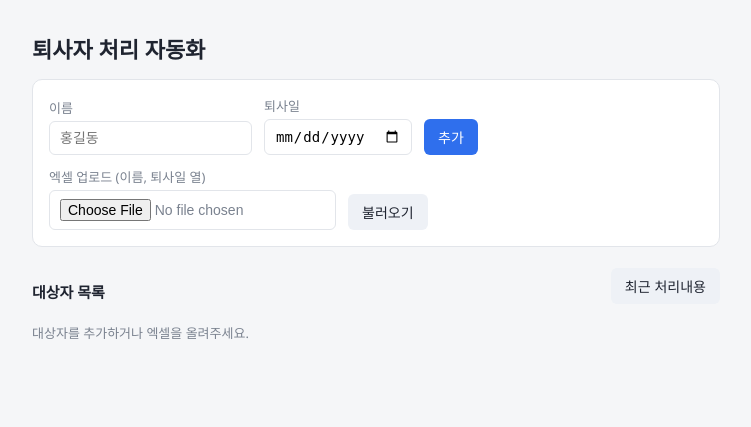
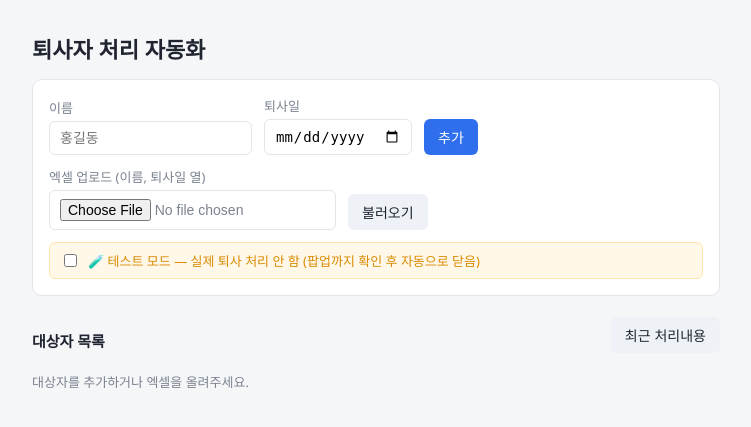
Before and after one commit to Jin-Gyu-19/KTY, a Flask app: page / in a window 1280 px wide. Shown: the top 427 px of the page, without its empty margins (264-1015 px from the left). Run offline with Flask 3, Linux system fonts and the light colour scheme.

Commit message:
Add test mode: verify multi-person flow without real retire
A "테스트 모드" checkbox (server flag, resets on restart) makes the
groupware scenario open the retire popup, verify the target name, then
close the popup and mark the site done — never clicking 완료, so no actual
resignation happens. This lets the full search→select→popup cycle be
exercised repeatedly across multiple people safely. The flag is applied to
the scenario just before each run.

Co-Authored-By: Claude Opus 4.8 <noreply@anthropic.com>
Claude-Session: https://claude.ai/code/session_01TZKL9yziWu9Pd8VCtVkTEg

```diff
--- a/app.py
+++ b/app.py
@@ -36,6 +36,9 @@ app = Flask(__name__)
 # 앱 시작 시: 이전 세션 작업은 보관함으로 옮기고 빈 화면으로 시작한다.
 state.begin_session()
 
+# 테스트 모드(실제 처리 없이 흐름만 확인). 앱 재시작하면 꺼진다.
+_TEST_MODE = {"on": False}
+
 
 def _scenario_list() -> list[dict]:
     return [
@@ -60,8 +63,16 @@ def api_status():
             "scenarios": _scenario_list(),
             "targets": state.snapshot(),
             "restorable": state.latest_restorable(),
+            "test_mode": _TEST_MODE["on"],
         }
     )
+
+
+@app.post("/api/testmode")
+def api_testmode():
+    data = request.get_json(force=True, silent=True) or {}
+    _TEST_MODE["on"] = bool(data.get("on"))
+    return jsonify({"test_mode": _TEST_MODE["on"]})
 
 
 @app.get("/api/history")
@@ -227,6 +238,7 @@ def api_run(site_id: str):
     if emp is None:
         return jsonify({"error": "먼저 퇴사자를 입력하세요."}), 400
     try:
+        scenario.test_mode = _TEST_MODE["on"]  # 실행 직전 테스트 모드 반영
         if scenario.kind == "api":
             result = scenario.run_api(emp)
         else:
--- a/automation/sites/base.py
+++ b/automation/sites/base.py
@@ -55,6 +55,8 @@ class SiteScenario:
     login_required: bool = True
     # 자동으로 최종 제출까지 할지. 기본값 False = 제출 직전에서 멈춘다.
     auto_submit: bool = False
+    # 테스트 모드: 실제 확정 없이 흐름만 확인(팝업 열고 바로 닫기 등). 실행 직전에 설정된다.
+    test_mode: bool = False
 
     # ----- 브라우저 시나리오용 -----
     def run(self, page, employee: Employee) -> StepResult:  # noqa: D401
--- a/automation/sites/groupware.py
+++ b/automation/sites/groupware.py
@@ -435,8 +435,24 @@ class GroupwareScenario(SiteScenario):
                 ),
             )
 
+        who = f"{name_in_popup or employee.name}"
+
+        # 테스트 모드: 실제 퇴사 처리 없이 팝업을 바로 닫고 완료로 표시(다음 사람 테스트용)
+        if getattr(self, "test_mode", False):
+            try:
+                popup.close()
+            except Exception:
+                pass
+            return StepResult(
+                ok=True,
+                awaiting=False,
+                message=(
+                    f"[테스트] '{who}' 검색·선택·퇴사처리 팝업까지 확인 후 팝업을 닫았습니다. "
+                    "실제 퇴사 처리는 하지 않았습니다."
+                ),
+            )
+
         # ----- 7) 마법사 [다음] 자동 진행 (완료는 사람이) -----
-        who = f"{name_in_popup or employee.name}"
         tail = self._auto_next(popup)
         return StepResult(
             ok=True,
--- a/static/app.js
+++ b/static/app.js
@@ -27,6 +27,8 @@ async function refresh() {
   renderTargetList(data.targets);
   renderChecklist(data.targets);
   maybePromptRestore(data.restorable);
+  const tm = document.getElementById("testMode");
+  if (tm) tm.checked = !!data.test_mode;
 }
 
 // 앱을 열 때 이전 작업이 있으면 한 번 물어본다.
@@ -265,4 +267,10 @@ document.getElementById("uploadBtn").onclick = async () => {
 
 document.getElementById("historyBtn").onclick = toggleHistory;
 
+document.getElementById("testMode").onchange = (e) => {
+  api("/api/testmode", "POST", { on: e.target.checked }).catch((err) =>
+    alert(err.message)
+  );
+};
+
 refresh();
--- a/static/style.css
+++ b/static/style.css
@@ -70,6 +70,12 @@ button:disabled { opacity: .5; cursor: default; }
 
 .section-title { font-size: 15px; margin: 18px 0 8px; }
 .list-head { display: flex; align-items: center; justify-content: space-between; }
+.testmode {
+  display: flex; flex-direction: row; align-items: center; gap: 8px;
+  margin-top: 12px; font-size: 13px; color: var(--warn);
+  background: #fff8e8; border: 1px solid #ffe4b0; border-radius: 6px; padding: 8px 10px;
+}
+.testmode input { width: auto; }
 .target-row {
   display: flex;
   align-items: center;
--- a/templates/index.html
+++ b/templates/index.html
@@ -27,6 +27,11 @@
         </label>
         <button id="uploadBtn" class="ghost">불러오기</button>
       </div>
+
+      <label class="testmode">
+        <input id="testMode" type="checkbox" />
+        🧪 테스트 모드 — 실제 퇴사 처리 안 함 (팝업까지 확인 후 자동으로 닫음)
+      </label>
     </section>
 
     <div class="list-head">
```
